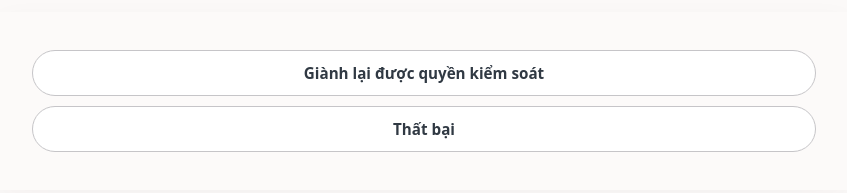
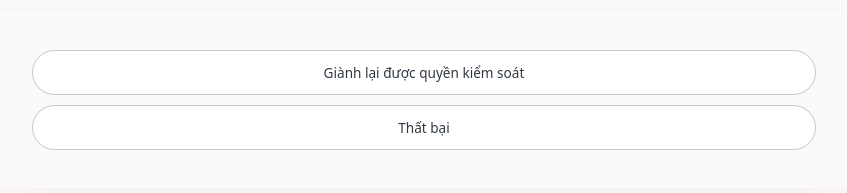
Before and after one commit to cutecat1027/choice02, a plain HTML site: page index.html in a window 1280 px wide. Shown: the whole page, without its empty margins (216-1063 px from the left). Drawn offline with Linux system fonts and the light colour scheme.

Commit message:
Update style.css

```diff
--- a/index_files/style.css
+++ b/index_files/style.css
@@ -4,7 +4,7 @@
     --gold:#b99570;
     --text:#343943;
     --paper:#fcfaf9;
-    --font-size:16px}*{box-sizing:border-box}
+    --font-size:14px}*{box-sizing:border-box}
     html{scroll-behavior:smooth}
     body{margin:0;
         background:#f2efed;
@@ -12,7 +12,7 @@
 
             max-width:860px;
             margin:12px auto;
-            padding:clamp(16px,4vw,38px);
+            padding:clamp(14px,4vw,38px);
             background:var(--paper);
 
 
@@ -27,7 +27,7 @@
 
             .narration {
     white-space: pre-line;
-    line-height: 3;
+    line-height: 2.5;
     font-family: Noto Sans, sans-serif;
 }
 
@@ -101,7 +101,7 @@
                 border:1px solid #c6c5c8;
                 background:#fff;
                 color:var(--ink);
-                font:600 .95em noto sans,sans-serif;
+                font:500 .85em noto sans,sans-serif;
                 cursor:pointer;
                 transition:background .2s,border-color .2s}
             .choice:hover,
```
